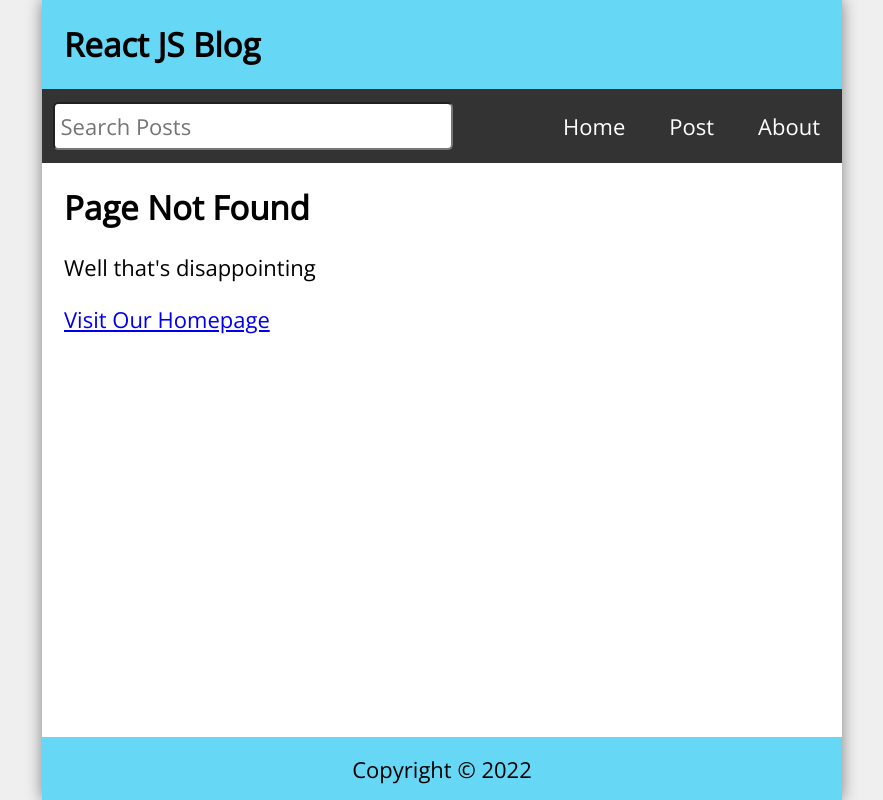
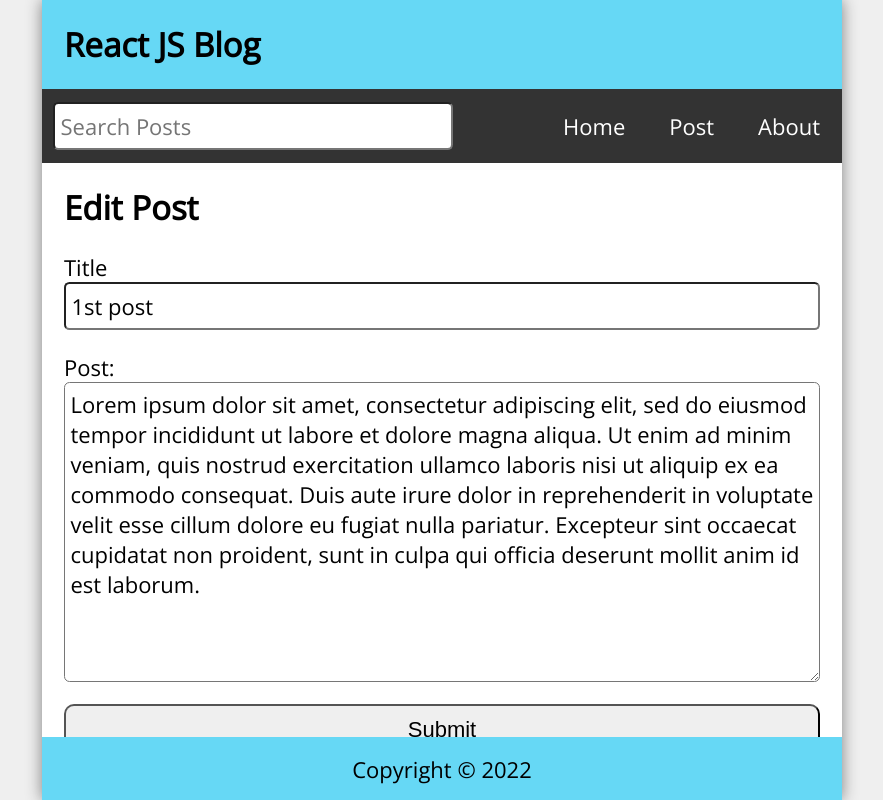
Before and after one commit to chiayuuliu/React-router-V5, a React (Create React App) app: page /edit/1 in a window 1280 px wide. Before the commit this address had no page. Shown: the whole page, without its empty margins (198-1081 px from the left). Built offline with nearby package versions, Linux system fonts and the light colour scheme; data requests are answered from the project's data file.

Commit message:
axios 串api 做新增修改刪除 搭配json server

```diff
--- /dev/null
+++ b/data/db.json
@@ -0,0 +1,28 @@
+{
+  "posts": [
+    {
+      "id": 1,
+      "title": "1st post",
+      "datetime": "July 16, 2021 11:47:39 AM",
+      "body": "Lorem ipsum dolor sit amet, consectetur adipiscing elit, sed do eiusmod tempor incididunt ut labore et dolore magna aliqua. Ut enim ad minim veniam, quis nostrud exercitation ullamco laboris nisi ut aliquip ex ea commodo consequat. Duis aute irure dolor in reprehenderit in voluptate velit esse cillum dolore eu fugiat nulla pariatur. Excepteur sint occaecat cupidatat non proident, sunt in culpa qui officia deserunt mollit anim id est laborum."
+    },
+    {
+      "id": 2,
+      "title": "Second post",
+      "datetime": "July 16, 2021 11:47:48 AM",
+      "body": "Lorem ipsum dolor sit amet, consectetur adipiscing elit, sed do eiusmod tempor incididunt ut labore et dolore magna aliqua. Ut enim ad minim veniam, quis nostrud exercitation ullamco laboris nisi ut aliquip ex ea commodo consequat. Duis aute irure dolor in reprehenderit in voluptate velit esse cillum dolore eu fugiat nulla pariatur. Excepteur sint occaecat cupidatat non proident, sunt in culpa qui officia deserunt mollit anim id est laborum. two"
+    },
+    {
+      "id": 3,
+      "title": "Number Three",
+      "datetime": "July 16, 2021 11:48:01 AM",
+      "body": "Third post... Lorem ipsum dolor sit amet, consectetur adipiscing elit, sed do eiusmod tempor incididunt ut labore et dolore magna aliqua. Ut enim ad minim veniam, quis nostrud exercitation ullamco laboris nisi ut aliquip ex ea commodo consequat. Duis aute irure dolor in reprehenderit in voluptate velit esse cillum dolore eu fugiat nulla pariatur. Excepteur sint occaecat cupidatat non proident, sunt in culpa qui officia deserunt mollit anim id est laborum."
+    },
+    {
+      "id": 4,
+      "title": "new Post",
+      "datetime": "April 13, 2022 5:13:32 PM",
+      "body": "new post lalalallalala改\n"
+    }
+  ]
+}
--- a/package.json
+++ b/package.json
@@ -6,6 +6,7 @@
     "@testing-library/jest-dom": "^5.14.1",
     "@testing-library/react": "^11.2.7",
     "@testing-library/user-event": "^12.8.3",
+    "axios": "^0.26.1",
     "date-fns": "^2.28.0",
     "react": "^17.0.2",
     "react-dom": "^17.0.2",
--- a/src/App.js
+++ b/src/App.js
@@ -6,10 +6,12 @@
 import About from "./component/About";
 import Missing from "./component/Missing";
 import Footer from "./component/Footer";
+import EditPost from "./component/EditPost";
 
 import { Route, Switch, useHistory } from "react-router-dom";
 import { useState, useEffect } from "react";
 import { format } from "date-fns";
+import api from "./api/posts";
 
 const App = () => {
   // 文章列表
@@ -41,12 +43,34 @@
   ]);
   const [search, setSearch] = useState("");
   const [searchResults, setSearchResults] = useState([]);
-  // 文章標題
+  // 新增
   const [postTitle, setPostTitle] = useState("");
-  // 文章內容
   const [postBody, setPostBody] = useState("");
 
+  // 修改
+  const [editTitle, setEditTitle] = useState("");
+  const [editBody, setEditBody] = useState("");
+
   const history = useHistory();
+
+  useEffect(() => {
+    const fetchPosts = async () => {
+      try {
+        const response = await api.get("/posts");
+        setPosts(response.data);
+        // axios 會自動處理錯誤，不用判斷是否有回應資料
+      } catch (err) {
+        if (err.response) {
+          console.log(err.response.data);
+          console.log(err.response.status);
+          console.log(err.response.headers);
+        } else {
+          console.log(`Error:${err.message}`);
+        }
+      }
+    };
+    fetchPosts();
+  }, []);
 
   useEffect(() => {
     const filteredResults = posts.filter(
@@ -59,25 +83,53 @@
     setSearchResults(filteredResults.reverse());
   }, [posts, search]);
 
-  const handleSubmit = (e) => {
+  // 新增文章
+  const handleSubmit = async (e) => {
     e.preventDefault();
     // 取得目前資料裡的最後一筆的id值 +1，如果沒有資料表示是空陣列，那id就是從1開始
     const id = posts.length ? posts[posts.length - 1].id + 1 : 1;
     const datetime = format(new Date(), "MMMM dd, yyyy pp");
     const newPost = { id, title: postTitle, datetime, body: postBody };
-    const allPosts = [...posts, newPost];
+    // **研究try catch
+    try {
+      const response = await api.post("/posts", newPost);
+      const allPosts = [...posts, response.data];
+      console.log("res-data", response);
       setPosts(allPosts);
-    // 新增完文章後，新增的欄位清空，並回到首頁
       setPostTitle("");
       setPostBody("");
       history.push("/");
+    } catch (err) {
+      console.log(`Error: ${err.message}`);
+    }
   };
 
-  // 刪除完就回到根目錄
-  const handleDelete = (id) => {
+  // 修改
+  const handleEdit = async (id) => {
+    const datetime = format(new Date(), "MMMM dd, yyyy pp");
+    const updatedPost = { id, title: editTitle, datetime, body: editBody };
+    try {
+      const response = await api.put(`/posts/${id}`, updatedPost);
+      setPosts(
+        posts.map((post) => (post.id === id ? { ...response.data } : post))
+      );
+      setEditTitle("");
+      setEditBody("");
+      history.push("/");
+    } catch (err) {
+      console.log(`Error: ${err.message}`);
+    }
+  };
+  // 刪除
+  const handleDelete = async (id) => {
+    try {
+      await api.delete(`/posts/${id}`);
       const postsList = posts.filter((post) => post.id !== id);
       setPosts(postsList);
       history.push("/");
+    } catch (err) {
+      console.log(`Error: ${err.message}`);
+    }
   };
   return (
     <div className="App">
@@ -89,6 +141,7 @@
           <Home posts={searchResults} />
         </Route>
 
+        {/* 新增 */}
         <Route exact path="/post">
           <NewPost
             postTitle={postTitle}
@@ -96,6 +149,18 @@
             postBody={postBody}
             setPostBody={setPostBody}
             handleSubmit={handleSubmit}
+          />
+        </Route>
+
+        {/* 編輯 */}
+        <Route path="/edit/:id">
+          <EditPost
+            posts={posts}
+            editTitle={editTitle}
+            setEditTitle={setEditTitle}
+            editBody={editBody}
+            setEditBody={setEditBody}
+            handleEdit={handleEdit}
           />
         </Route>
 
--- /dev/null
+++ b/src/api/posts.js
@@ -0,0 +1,5 @@
+import axios from "axios";
+
+export default axios.create({
+    baseURL:'http://localhost:3500'
+})
--- /dev/null
+++ b/src/component/EditPost.js
@@ -0,0 +1,66 @@
+import React, { useEffect } from "react";
+import { useParams, Link } from "react-router-dom";
+
+const EditPost = ({
+  posts,
+  handleEdit,
+  editBody,
+  setEditBody,
+  editTitle,
+  setEditTitle,
+}) => {
+  const { id } = useParams();
+  // 先找到單篇要修改的文章
+  const post = posts.find((post) => post.id.toString() === id);
+
+  useEffect(() => {
+    if (post) {
+      setEditTitle(post.title);
+      setEditBody(post.body);
+    }
+  }, [post, setEditBody, setEditTitle]);
+
+  return (
+    <main className="NewPost">
+      {/* 有editTitle的時候回傳 */}
+      {editTitle && (
+        <>
+          <h2>Edit Post</h2>
+          <form className="newPostForm" onSubmit={(e) => e.preventDefault()}>
+            <label htmlFor="postTitle">Title</label>
+            <input
+              type="text"
+              id="postTitle"
+              required
+              value={editTitle}
+              onChange={(e) => {
+                setEditTitle(e.target.value);
+              }}
+            />
+            <label htmlFor="postBody">Post:</label>
+            <textarea
+              id="postBody"
+              required
+              value={editBody}
+              onChange={(e) => setEditBody(e.target.value)}
+            ></textarea>
+            <button type="submit" onClick={() => handleEdit(post.id)}>
+              Submit
+            </button>
+          </form>
+        </>
+      )}
+      {!editTitle && (
+        <>
+          <h2>Post Not Found</h2>
+          <p>Well, that's disappointing.</p>
+          <p>
+            <Link to="/">Visit Our Homepage</Link>
+          </p>
+        </>
+      )}
+    </main>
+  );
+};
+
+export default EditPost;
--- a/src/component/PostPage.js
+++ b/src/component/PostPage.js
@@ -1,7 +1,7 @@
 import React from "react";
 import { useParams, Link } from "react-router-dom";
 
-// 文章細節頁
+// 單篇文章細節頁
 const PostPage = ({ posts, handleDelete }) => {
   const { id } = useParams();
   // **研究find 用法
@@ -15,7 +15,15 @@
             <h2>{post.title}</h2>
             <p className="postDate">{post.datetime}</p>
             <p className="postBody">{post.body}</p>
-            <button onClick={() => handleDelete(post.id)}>Delete Post</button>
+            <Link to={`/edit/${post.id}`}>
+              <button className="editButton">Edit Post</button>
+            </Link>
+            <button
+              className="deleteButton"
+              onClick={() => handleDelete(post.id)}
+            >
+              Delete Post
+            </button>
           </>
         )}
         {!post && (
--- a/src/index.css
+++ b/src/index.css
@@ -126,6 +126,7 @@
 
 .Home, .NewPost, .PostPage, .About, .Missing {
   width: 100%;
+  /* flex-grow 才會撐篙整個內容 */
   flex-grow: 1;
   padding: 1rem;
   overflow-y: auto;
@@ -199,21 +200,30 @@
   cursor: pointer;
 }
 
-.Missing h2, .PostPage h2,
-.Missing p, .PostPage p {
-  margin-bottom: 1rem;
+
+.Missing p, .PostPage p,
+.NewPost p {
+  margin-Top: 1rem;
 }
 
 .PostPage button {
   height: 48px;
   min-width: 48px;
   border-radius: 0.25rem;
-  padding: 0.5rem;
+  padding: 0.5rem 1rem;
   font-size: 1rem;
-  background-color: red;
+  margin-right: 0.5rem;
   color: #fff;
+  border: none;
   cursor: pointer;
 }
+.editButton{
+  background-color: rgb(0, 94, 201);
+}
+.deleteButton{
+  background-color: rgb(255, 88, 88);
+}
+
 
 .statusMsg {
   margin-top: 2rem;
```
Also changed, not shown: 1 other file (tests, documents, lock files or other folders). Lines whose indentation alone changed are shown as unchanged.
